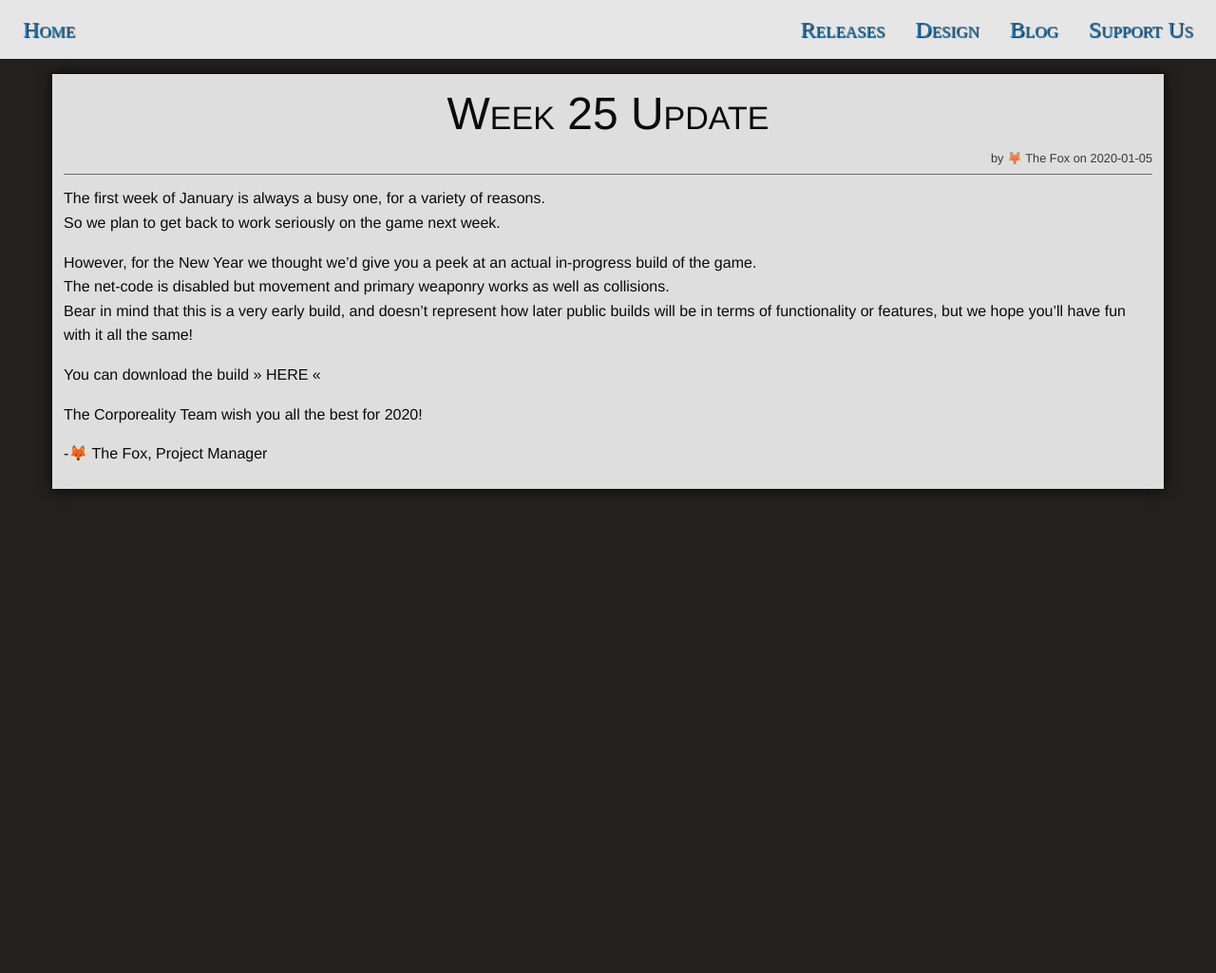
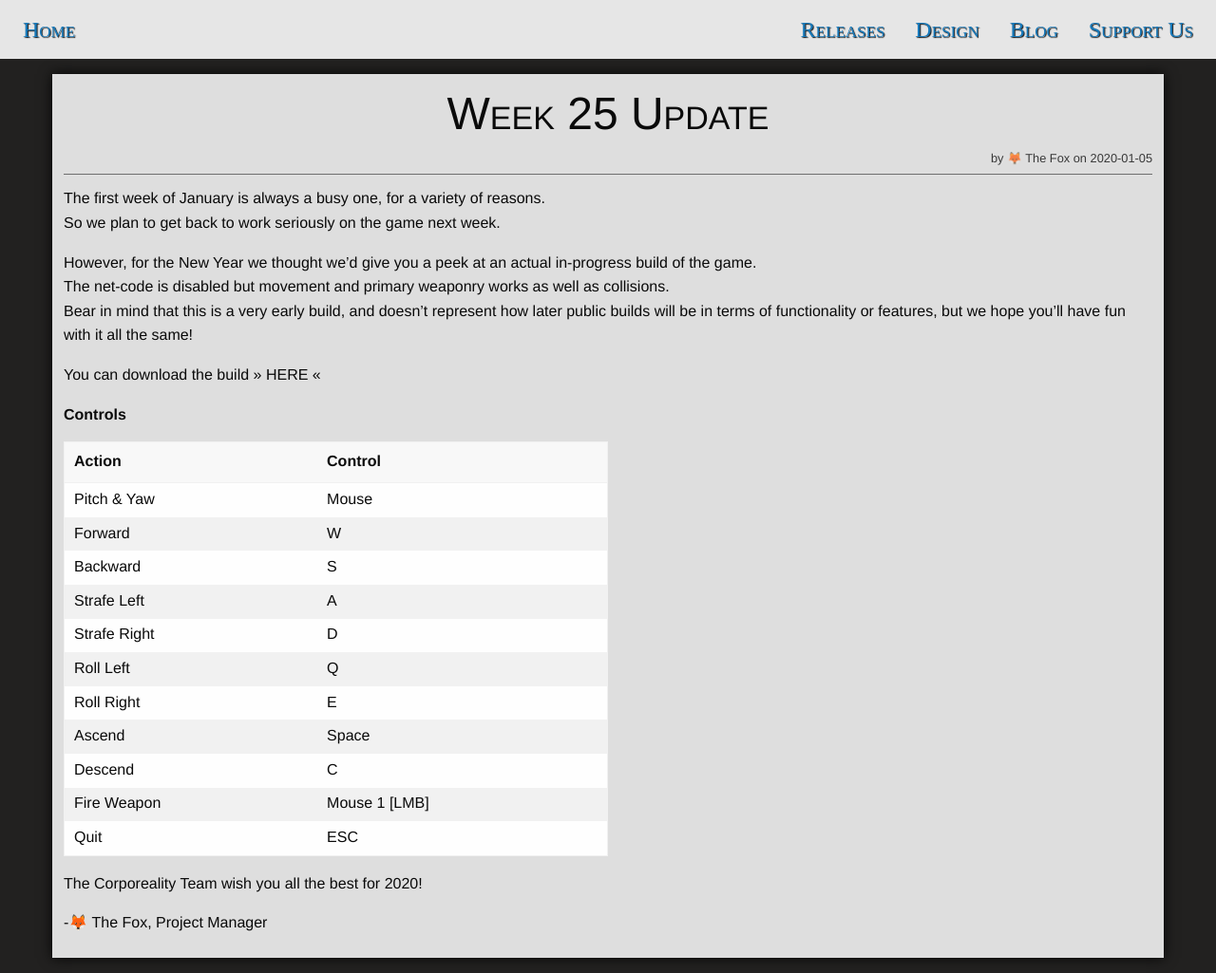
Before and after one commit to corporeality-space/web, a Jekyll site: the page built from _posts/2020-01-05-01-Week-25.md, in a window 1280 px wide. Shown: the whole page at 95% size. Built offline with Jekyll 4.4.1, drawn with Linux system fonts in a browser that asks for light colours; nearby versions of some CDN libraries; some web fonts are replaced; our own code applies the rules of GitHub Pages for plain Markdown files; library files that are not in the unit come from our copies; before the commit the page ends 900 px from its top, so only the background shows below that.

Commit message:
Update 2020-01-05-01-Week-25.md
Added Control Table

```diff
--- a/_posts/2020-01-05-01-Week-25.md
+++ b/_posts/2020-01-05-01-Week-25.md
@@ -14,6 +14,22 @@ Bear in mind that this is a very early build, and doesn't represent how later pu
 
 You can download the build >> HERE <<
 
+**Controls**
+
+| Action       | Control       |
+| ------------ | ------------- |
+| Pitch & Yaw  | Mouse         |
+| Forward      | W             |
+| Backward     | S             |
+| Strafe Left  | A             |
+| Strafe Right | D             |
+| Roll Left    | Q             |
+| Roll Right   | E             |
+| Ascend       | Space         |
+| Descend      | C             |
+| Fire Weapon  | Mouse 1 [LMB] |
+| Quit         | ESC           |
+
 
 
 The Corporeality Team wish you all the best for 2020!
```
